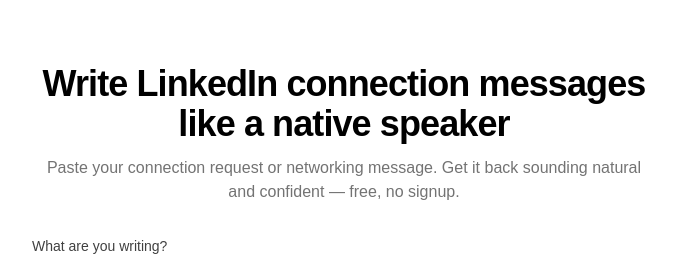
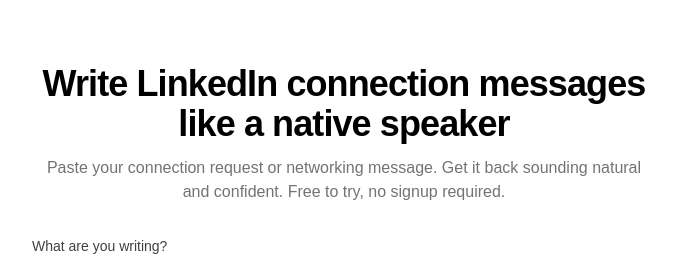
Before and after one commit to viniciussucupira/nativeapply, a Next.js app: page /linkedin-connection-message-rewriter in a window 1280 px wide. Shown: the top 256 px of the page, without its empty margins (296-983 px from the left). Built offline with nearby package versions, Linux system fonts and the light colour scheme.

Commit message:
fix: remove misleading "free" claims from metadata

```diff
--- a/app/linkedin-connection-message-rewriter/page.tsx
+++ b/app/linkedin-connection-message-rewriter/page.tsx
@@ -4,12 +4,12 @@ import Home from "@/components/Home";
 export const metadata: Metadata = {
   title: "LinkedIn Connection Message Rewriter | NativeApply",
   description:
-    "Free AI tool that rewrites your LinkedIn connection request or networking message so it sounds natural, confident, and native — not stiff or overly formal.",
+        "AI tool that rewrites your LinkedIn connection request or networking message so it sounds natural, confident, and native — not stiff or overly formal. Free to try, Pro unlocks unlimited rewrites.",
   alternates: { canonical: "/linkedin-connection-message-rewriter" },
   openGraph: {
     title: "LinkedIn Connection Message Rewriter",
     description:
-      "Paste your LinkedIn connection request or networking message and get it back sounding natural and native — free.",
+            "Paste your LinkedIn connection request or networking message and get it back sounding natural and native. Free to try, no signup required.",
   },
 };
 
@@ -18,7 +18,7 @@ export default function Page() {
     <Home
       initialContext="linkedin-message"
       heading="Write LinkedIn connection messages like a native speaker"
-      subheading="Paste your connection request or networking message. Get it back sounding natural and confident — free, no signup."
+            subheading="Paste your connection request or networking message. Get it back sounding natural and confident. Free to try, no signup required."
     />
   );
 }
```
